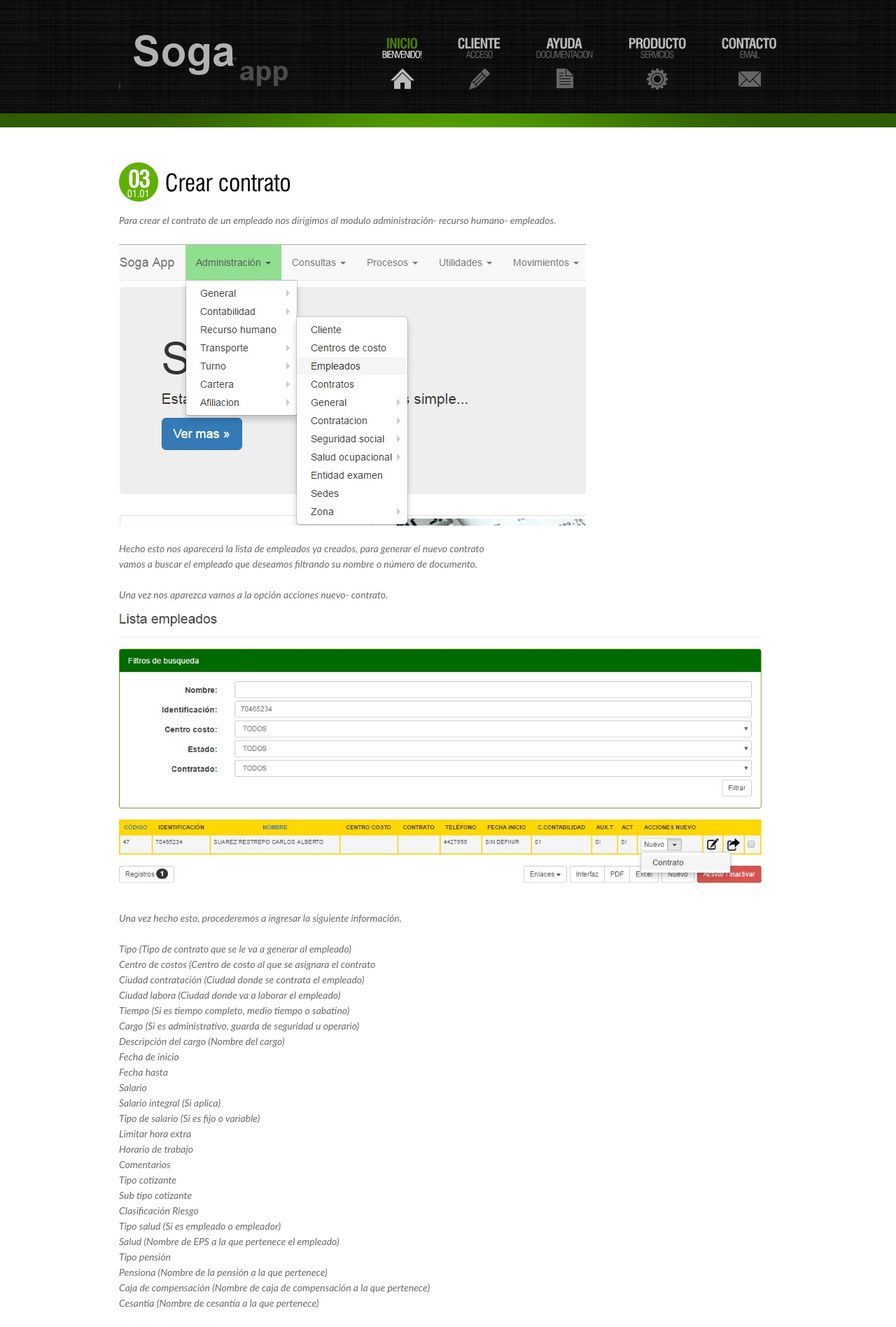
After one commit to wariox3/sogaweb, a PHP site: page /documentacion/recurso_humano/administracion/contratoEmplaedo/contratoEmpleado.php in a window 1280 px wide. The commit adds this page. Shown: the top 1896 px of the page at 70% size. Run offline with PHP 8.4, Linux system fonts and the light colour scheme.

Commit message:
Actualizacion 06 Contratos desde empleados.

```diff
--- /dev/null
+++ b/documentacion/recurso_humano/administracion/contratoEmplaedo/contratoEmpleado.php
@@ -0,0 +1,100 @@
+<!DOCTYPE html>
+<?php $strRutaVacia = '../../../../'; ?>
+<html lang="en">
+    <head>
+        <title>Recurso Humano</title>
+        <?php include $strRutaVacia.'general/referencias2.php'; ?>
+    </head>
+    <body id="page2">
+        <div class="body1">
+            <div class="body2">
+                <div class="body5">
+                    <div class="main">
+                        <!-- header -->
+                        <header>
+                            <?php include $strRutaVacia.'general/menu.php'; ?>
+                        </header>
+                        <!-- header end-->
+                    </div>
+                </div>
+            </div>
+        </div>
+        <div class="body3">
+            <div class="main">
+                <article id="content">
+                        <div class="tab-content" id="tab1">
+                            <h5><span class="dropcap"><strong>03</strong><span>01.01</span></span>Crear contrato</h5>
+                            <div class="wrapper pad_bot2">
+                                <ul>
+                                    <li>
+                                        Para crear el contrato de un empleado nos dirigimos al modulo administración- recurso humano- empleados.<br> <br>
+
+                                        <img src="../../../../images/recurso_humano/contrato/contrato1.jpg"  alt=""/> <br> <br>
+
+                                        Hecho esto nos aparecerá la lista de empleados ya creados, para generar el nuevo contrato <br>
+                                        vamos a buscar el empleado que deseamos filtrando su nombre o número de documento. <br> <br>
+                                        Una vez nos aparezca vamos a la opción acciones nuevo- contrato.
+
+                                        <img src="../../../../images/recurso_humano/contrato/contrato2.jpg"  alt="" width="920"/> <br> <br>
+
+                                        Una vez hecho esto, procederemos a ingresar la siguiente información. <br> <br>
+
+                                        Tipo (Tipo de contrato que se le va a generar al empleado) <br>
+                                        Centro de costos (Centro de costo al que se asignara el contrato <br>
+                                        Ciudad contratación (Ciudad donde se contrata el empleado) <br>
+                                        Ciudad labora (Ciudad donde va a laborar el empleado) <br>
+                                        Tiempo (Si es tiempo completo, medio tiempo o sabatino) <br>
+                                        Cargo (Si es administrativo, guarda de seguridad u operario) <br>
+                                        Descripción del cargo (Nombre del cargo) <br>
+                                        Fecha de inicio <br>
+                                        Fecha hasta <br>
+                                        Salario <br>
+                                        Salario integral (Si aplica) <br>
+                                        Tipo de salario (Si es fijo o variable) <br>
+                                        Limitar hora extra <br>
+                                        Horario de trabajo <br>
+                                        Comentarios <br>
+                                        Tipo cotizante <br>
+                                        Sub tipo cotizante <br>
+                                        Clasificación Riesgo <br>
+                                        Tipo salud (Si es empleado o empleador) <br>
+                                        Salud (Nombre de EPS a la que pertenece el empleado) <br>
+                                        Tipo pensión <br>
+                                        Pensiona (Nombre de la pensión a la que pertenece) <br>
+                                        Caja de compensación (Nombre de caja de compensación a la que pertenece) <br>
+                                        Cesantía (Nombre de cesantía a la que pertenece) <br> <br>
+
+                                        <img src="../../../../images/recurso_humano/contrato/contrato3.jpg"  alt="" width="920"/>
+                                        <img src="../../../../images/recurso_humano/contrato/contrato4.jpg"  alt="" width="920"/> <br> <br>
+
+                                        Al ingresar esta información vamos a la opción <img src="../../../../images/recurso_humano/contrato/contrato5.jpg"  alt="" width="50"/> <br> <br>
+
+                                        Con este paso finalizamos el proceso y nos quedara generado el nuevo contrato. <br> <br>
+
+                                        <img src="../../../../images/recurso_humano/contrato/contrato6.jpg"  alt="" width="920"/>
+
+                                    </li>
+                                </ul>
+                            </div>
+                        </div>
+                </article>
+                <a href="../administracionContrato.php" class="link1">Volver</a>
+                <br /><br />
+            </div>
+        </div>
+        <div class="body4">
+            <?php include $strRutaVacia.'general/cuerpo4.php'; ?>
+        </div>
+        <div class="main">
+            <!-- footer -->
+            <?php include $strRutaVacia.'general/pie.php'; ?>
+            <!-- footer end -->
+        </div>
+        <script type="text/javascript"> Cufon.now();</script>
+        <script>
+            $(document).ready(function () {
+                tabs.init();
+            })
+        </script>
+    </body>
+</html>
```
Also changed, not shown: documentacion/recurso_humano/administracion/administracionContrato.php (+7 -14 lines), images/recurso_humano/contrato/contrato3.jpg, images/recurso_humano/contrato/contrato4.jpg.
